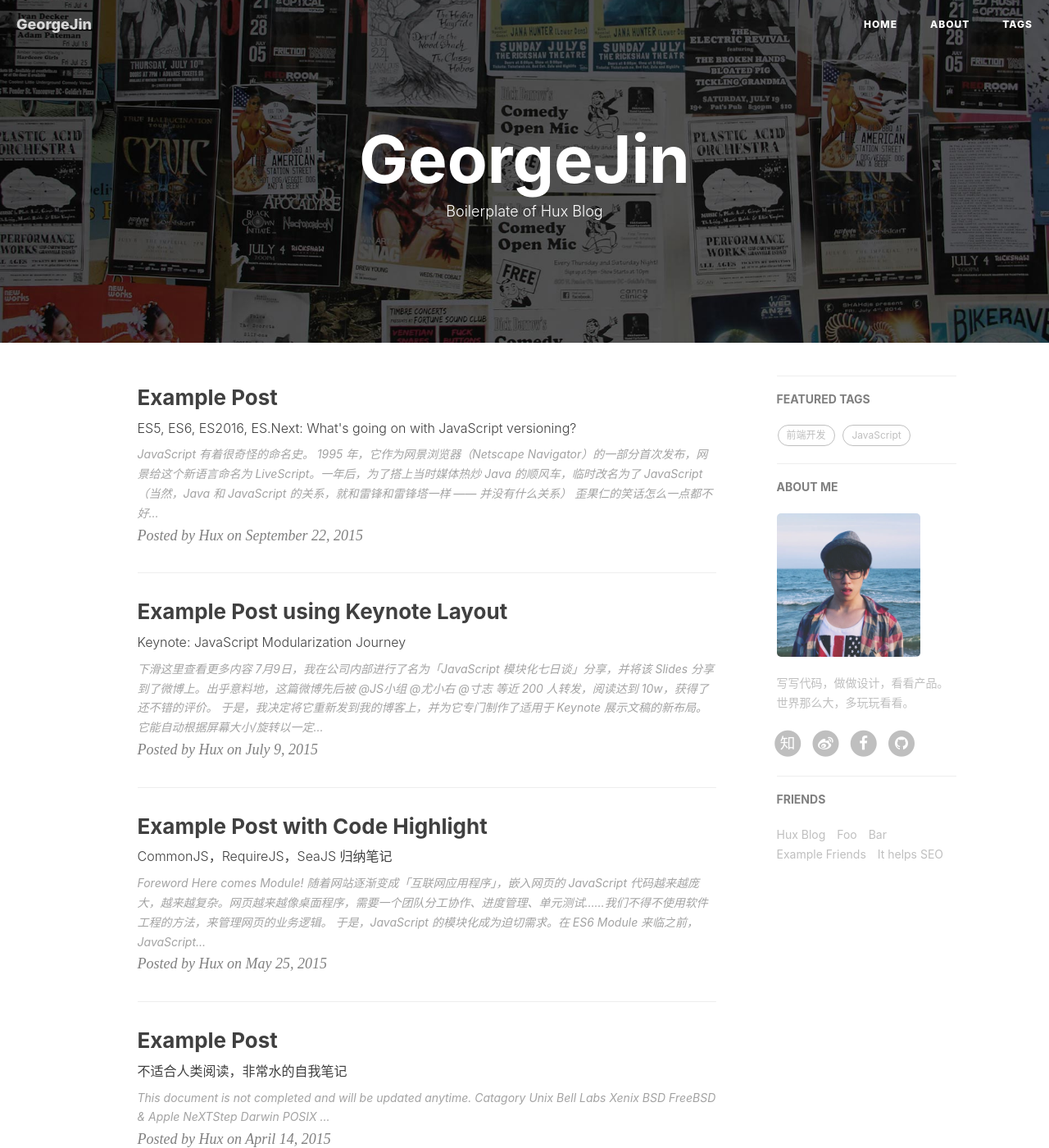
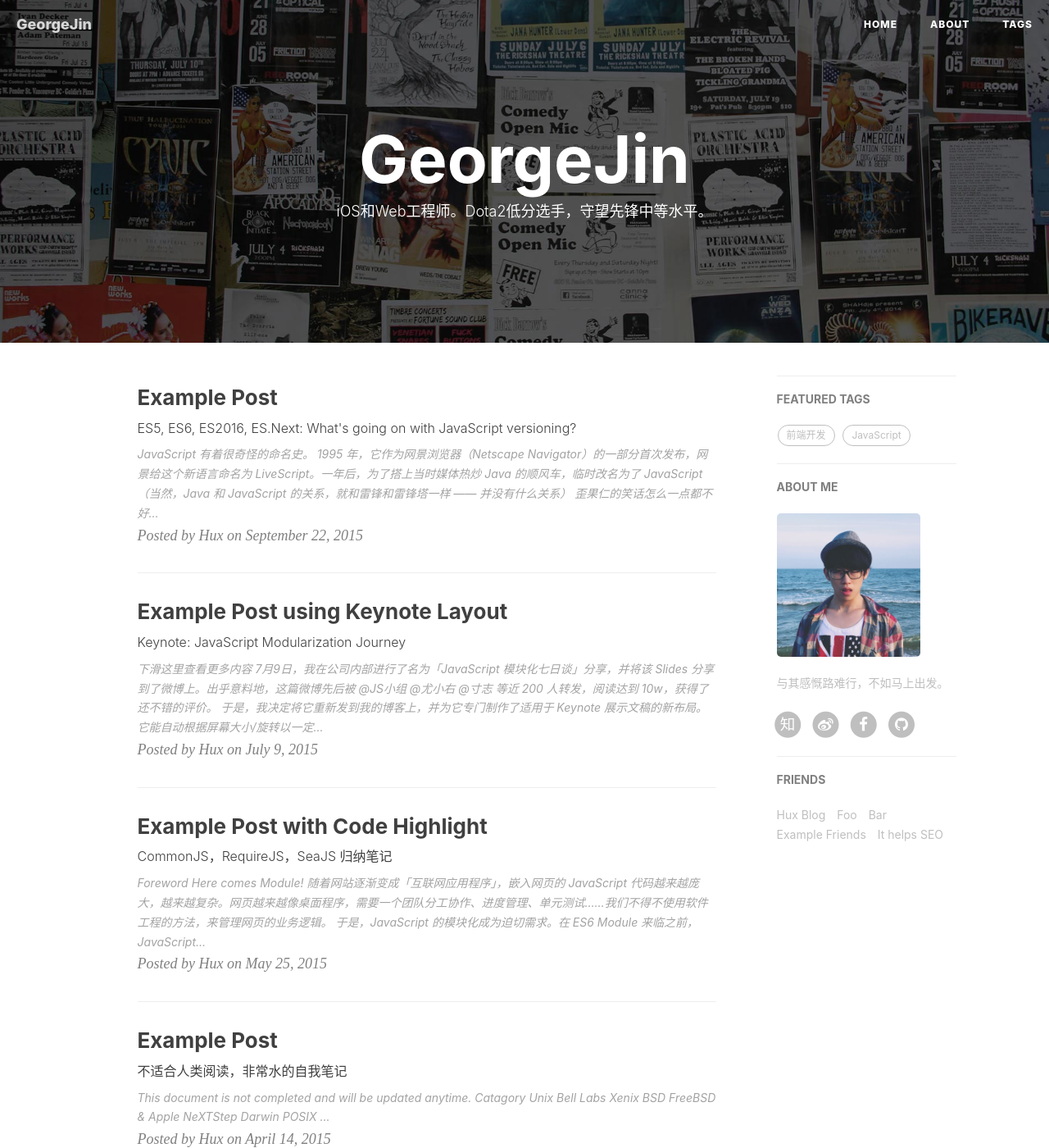
Before and after one commit to georgejinme/georgejinme.github.io, a Jekyll site: the page built from index.html, in a window 1280 px wide and 1400 px high. Shown: the whole window at 82% size. Built offline with Jekyll 4.4.1, drawn with Linux system fonts in a browser that asks for light colours; nearby versions of some CDN libraries; the list of posts is cut into pages by our own code; comment, search, counter and statistics services are not loaded; some of the changed lines change nothing that is shown.

Commit message:
初始化一些设置

```diff
--- a/_config.yml
+++ b/_config.yml
@@ -1,19 +1,19 @@
 # Site settings
 title: GeorgeJin
-SEOTitle: 你的博客 | Your Blog
+SEOTitle: 金嘉骏的博客 | GeorgeJin Blog
 header-img: img/home-bg.jpg
 email: gougoumemeda@sjtu.edu.cn
 description: "My personal webpage"
 keyword: ""
 url: "https://gougoumemeda.github.io"              # your host, for absolute URL
-baseurl: "/blog"         # for example, '/blog' if your blog hosted on 'host/blog'
+baseurl: ""         # for example, '/blog' if your blog hosted on 'host/blog'
 
 
 
 # SNS settings
 RSS: false
-weibo_username:     踢沟那深沉的沟
-zhihu_username:     钩钩
+weibo_username:     u/3033630677
+zhihu_username:     gou-gou-65
 github_username:    gougoumemeda
 #twitter_username:  huxpro
 facebook_username:  金嘉骏
@@ -50,7 +50,7 @@
 #disqus_username: _your_disqus_short_name_
 
 # Duoshuo settings
-duoshuo_username: huxblog
+duoshuo_username: georgejin
 # Share component is depend on Comment so we can NOT use share only.
 duoshuo_share: true                     # set to false if you want to use Comment without Sharing
 
@@ -59,16 +59,16 @@
 
 # Analytics settings
 # Baidu Analytics
-ba_track_id: 4cc1f2d8f3067386cc5cdb626a202900
+ba_track_id: 23710bb6f40c572032327a0420b5fd57
 # Google Analytics
-ga_track_id: 'UA-49627206-1'            # Format: UA-xxxxxx-xx
-ga_domain: huangxuan.me
+ga_track_id: 'UA-81336472-1'            # Format: UA-xxxxxx-xx
+ga_domain: auto
 
 
 
 # Sidebar settings
 sidebar: true                           # whether or not using Sidebar.
-sidebar-about-description: "写写代码，做做设计，看看产品。世界那么大，多玩玩看看。"
+sidebar-about-description: "与其感慨路难行，不如马上出发。"
 sidebar-avatar: /img/avatar-hux.jpg      # use absolute URL, seeing it's used in both `/` and `/about/`
 
 
--- a/index.html
+++ b/index.html
@@ -1,6 +1,6 @@
 ---
 layout: page
-description: "Boilerplate of Hux Blog"
+description: "iOS和Web工程师。Dota2低分选手，守望先锋中等水平。"
 ---
 
 {% for post in paginator.posts %}
```
Also changed, not shown: 10 other files.
